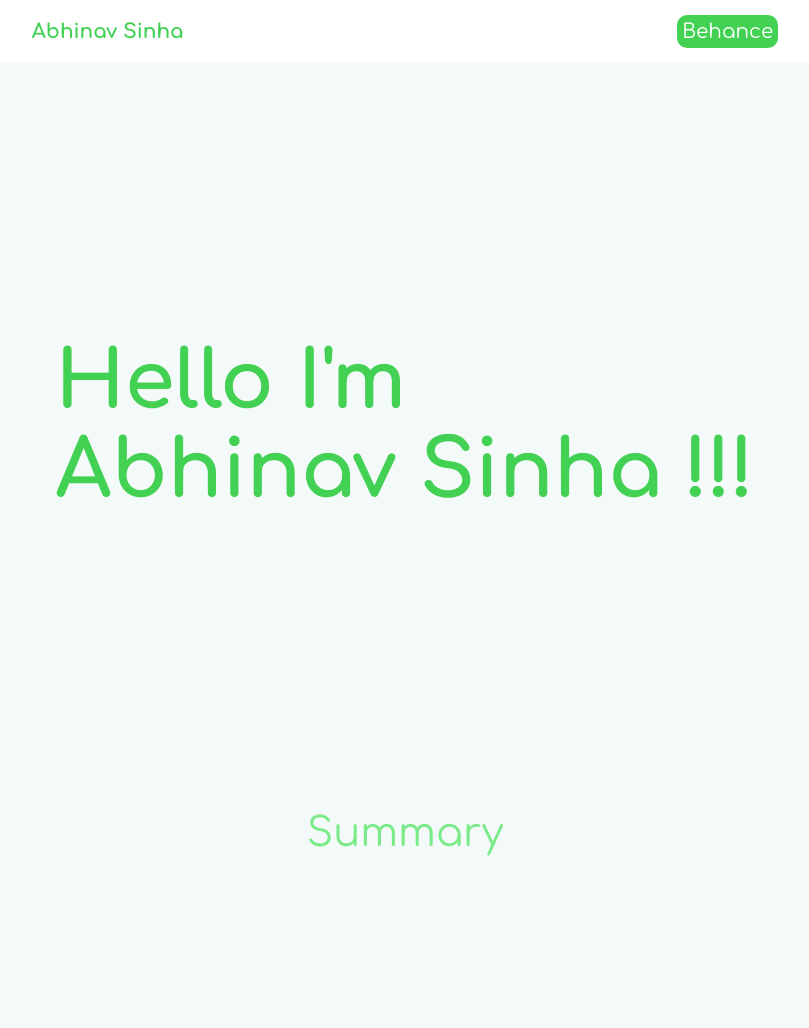
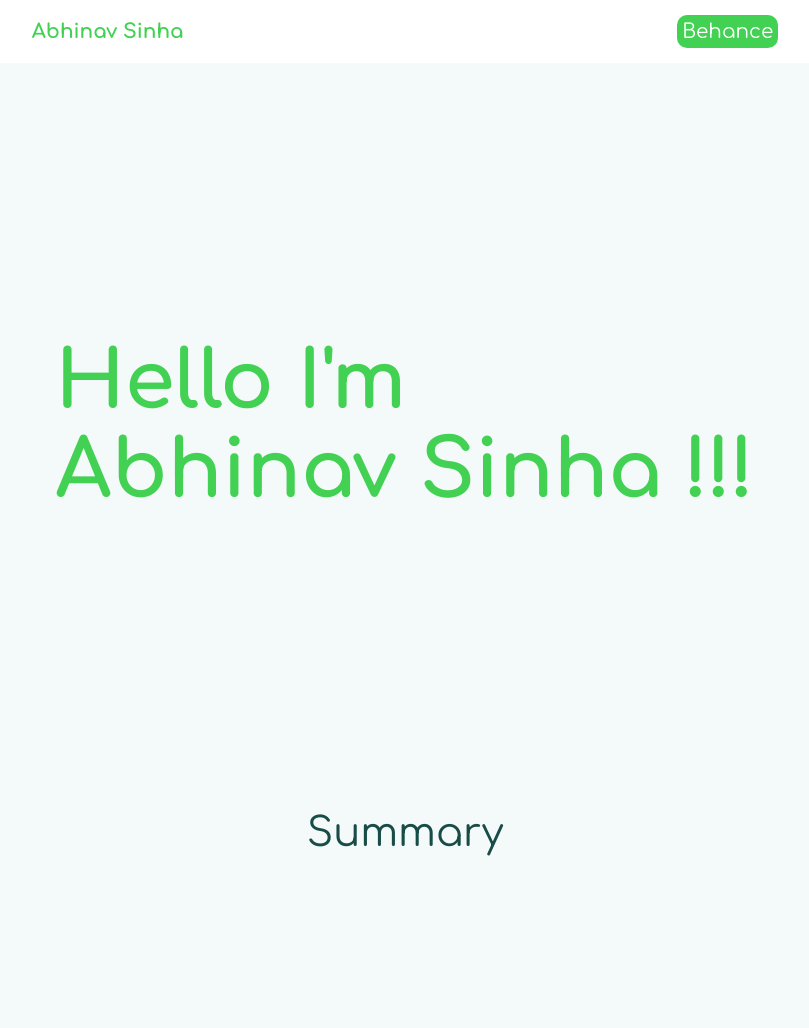
Before and after one commit to abhinavsinha0904/myportfolio.github.io, a plain HTML site: page index.html in a window 1280 px wide. Shown: the top 1028 px of the page, without its empty margins (235-1044 px from the left). Drawn offline with Linux system fonts and the light colour scheme.

Commit message:
changed today

```diff
--- a/website.css
+++ b/website.css
@@ -83,7 +83,7 @@ body
     position: absolute;
     font-size: 4rem;
     top: 2rem;
-    color: rgba(123, 234, 136, 1);
+    color: #184d47;
 }
 .description
 {
```
